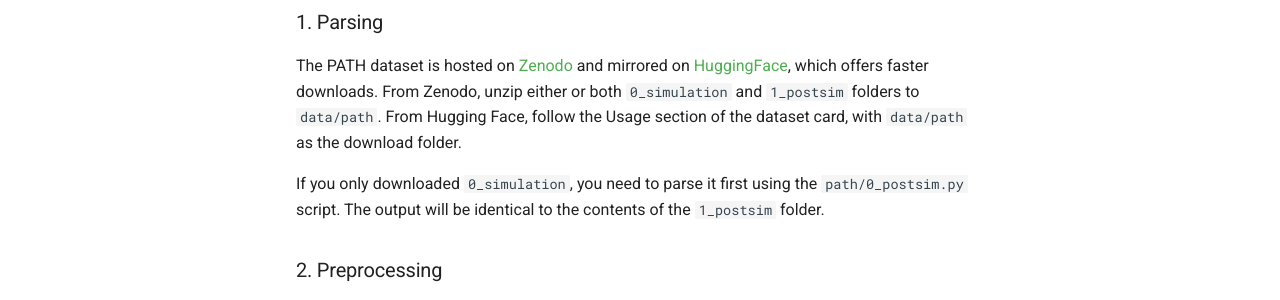
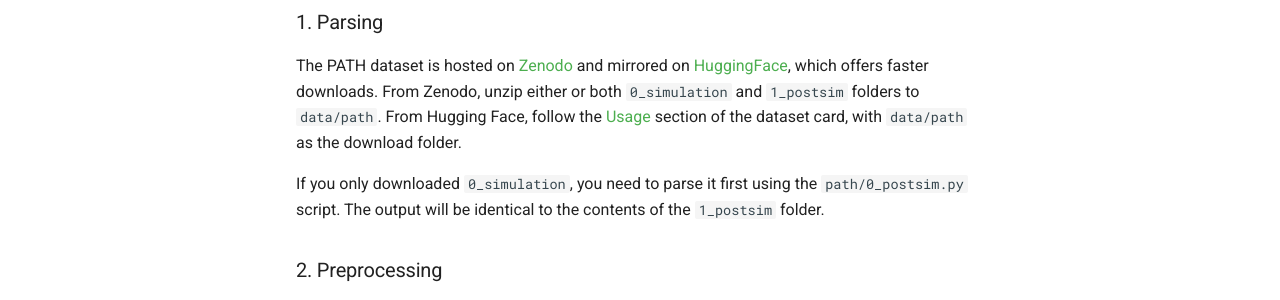
Before and after one commit to lcs-crr/Thesis, an MkDocs documentation site: the page built from docs/reproducing_results/chapter5.md, in a window 1280 px wide and 900 px high. Shown: the part 382-682 px from the top of the window. Built offline with MkDocs 1.6.1 and Material for MkDocs 9.7.7, drawn with Linux system fonts in a browser that asks for light colours; part of the change alters nothing that is shown.

```diff
--- a/docs/reproducing_results/chapter5.md
+++ b/docs/reproducing_results/chapter5.md
@@ -9,7 +9,7 @@ This chapter uses two different datasets: the PATH dataset and a proprietary rea
 ### 1. Parsing
 The PATH dataset is hosted on [Zenodo](https://zenodo.org/records/13255120) and mirrored on [HuggingFace](https://huggingface.co/datasets/lcs-crr/PATH), which offers faster downloads.
 From Zenodo, unzip either or both `0_simulation` and `1_postsim` folders to `data/path`.
-From Hugging Face, follow the Usage section of the dataset card, with `data/path` as the download folder.
+From Hugging Face, follow the [Usage](https://huggingface.co/datasets/lcs-crr/PATH#usage) section of the dataset card, with `data/path` as the download folder.
 
 If you only downloaded `0_simulation`, you need to parse it first using the `path/0_postsim.py` script.
 The output will be identical to the contents of the `1_postsim` folder.
```
